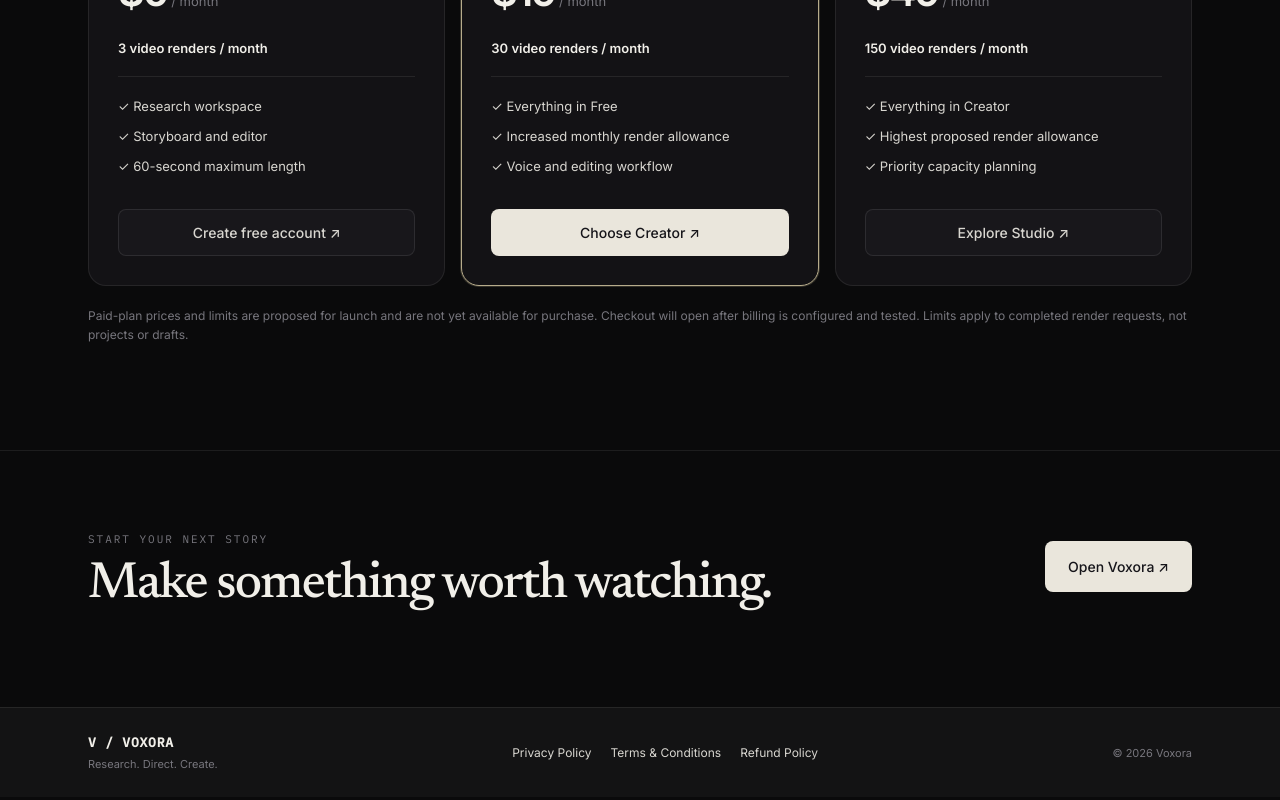
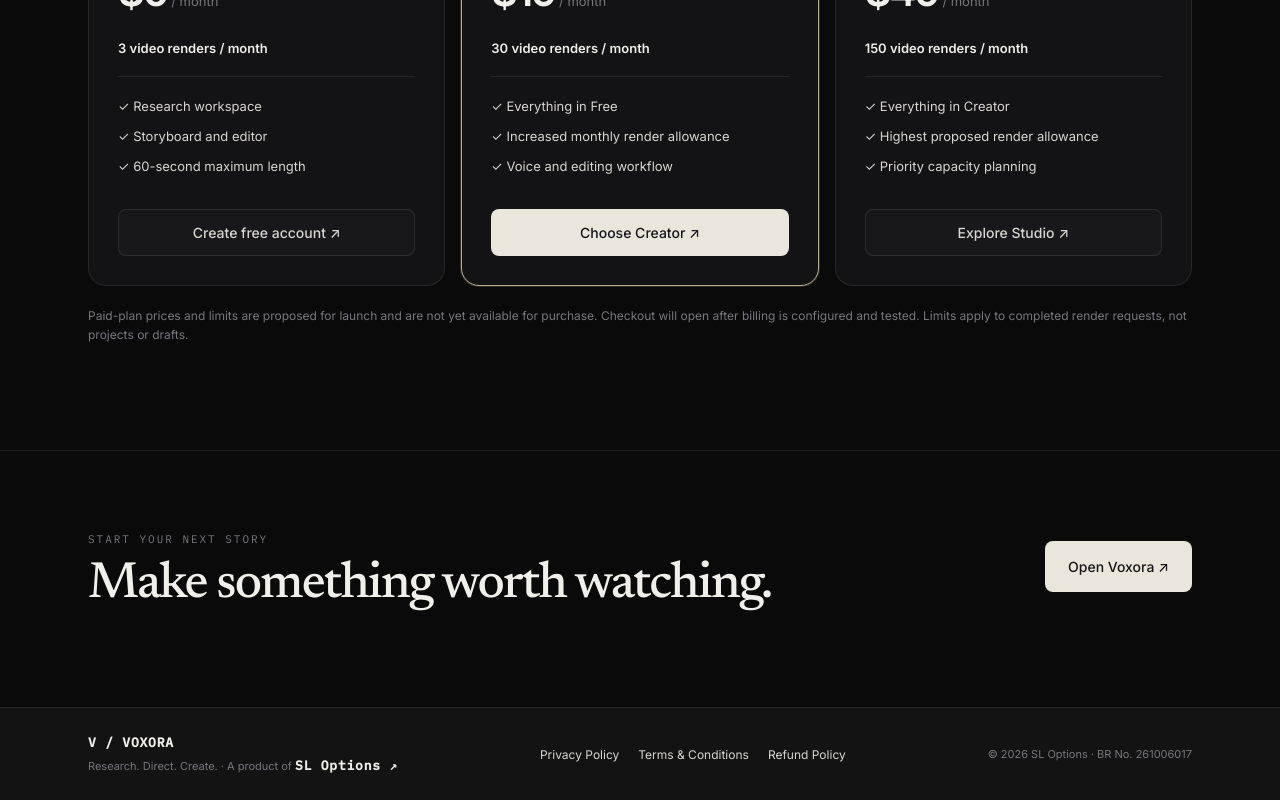
Before and after one commit to infosloption-byte/video-director, a React (Vite) app in the folder frontend/: page / in a window 1280 px wide. Shown: the part 2578-3378 px from the top of the page. Built offline with nearby package versions, Linux system fonts and the light colour scheme; no server answers.

Commit message:
feat(branding): connect Voxora identity and footer to SL Options

```diff
--- a/frontend/src/components/LegalFooter.jsx
+++ b/frontend/src/components/LegalFooter.jsx
@@ -4,9 +4,9 @@ import "./LegalFooter.css";
 export default function LegalFooter() {
   return <footer className="legal-footer" aria-label="Legal and support links">
     <div className="container legal-footer__inner">
-      <div className="legal-footer__brand"><Link to="/">V / VOXORA</Link><small>Research. Direct. Create.</small></div>
+      <div className="legal-footer__brand"><Link to="/">V / VOXORA</Link><small>Research. Direct. Create. · A product of <a href="https://sloptions.xyz" target="_blank" rel="noopener noreferrer">SL Options ↗</a></small></div>
       <nav aria-label="Policies"><Link to="/privacy">Privacy Policy</Link><Link to="/terms">Terms &amp; Conditions</Link><Link to="/refund-policy">Refund Policy</Link></nav>
-      <span className="legal-footer__copyright">© {new Date().getFullYear()} Voxora</span>
+      <span className="legal-footer__copyright">© {new Date().getFullYear()} SL Options · BR No. 261006017</span>
     </div>
   </footer>;
 }
```
